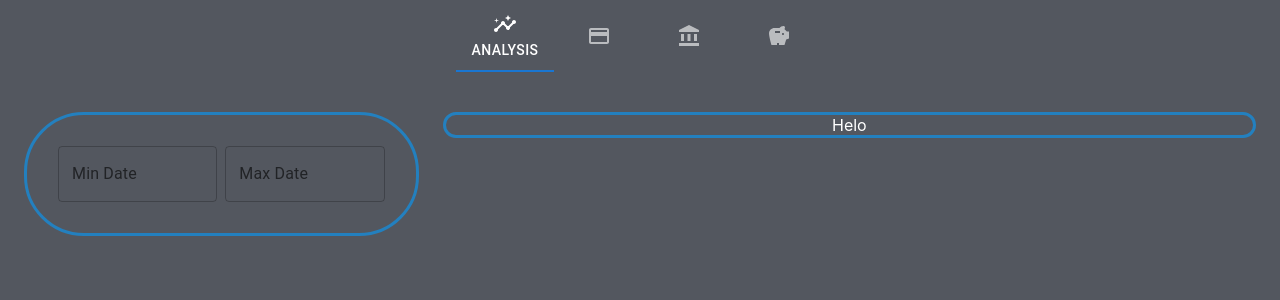
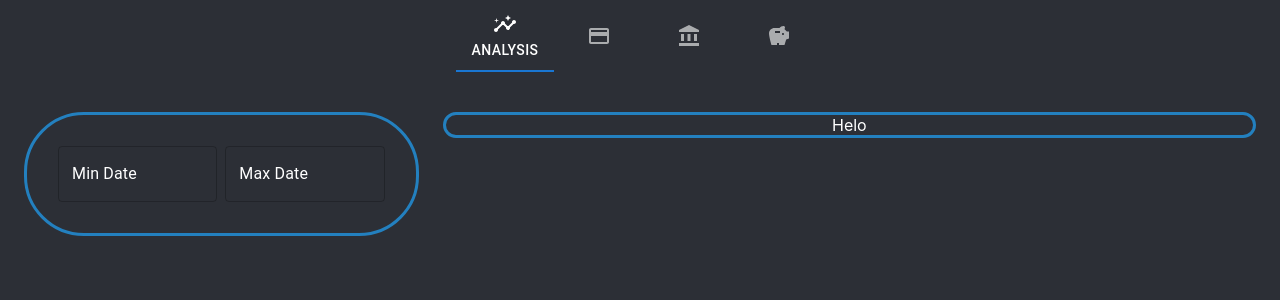
Before and after one commit to patrickjwenzel/FinanceHelper, a React (Create React App) app in the folder client/: page / in a window 1280 px wide. Shown: the top 300 px of the page. Built offline with nearby package versions, Linux system fonts and the light colour scheme.

Commit message:
Styling MUI date pickers

```diff
--- a/client/src/App.css
+++ b/client/src/App.css
@@ -1,4 +1,24 @@
 .App-header {
-  background-color: #53575F;
+  background-color: #2c2f36;
   min-height: 100vh;
 }
+
+.MuiInputBase-root.MuiOutlinedInput-root.MuiInputBase-colorPrimary.MuiInputBase-formControl.MuiInputBase-adornedEnd.css-o9k5xi-MuiInputBase-root-MuiOutlinedInput-root {
+  color: white !important;
+}
+
+.MuiFormLabel-root.MuiInputLabel-root.MuiInputLabel-formControl.MuiInputLabel-animated.MuiInputLabel-shrink.MuiInputLabel-sizeMedium.MuiInputLabel-outlined.MuiFormLabel-colorPrimary.MuiFormLabel-filled.MuiInputLabel-root.MuiInputLabel-formControl.MuiInputLabel-animated.MuiInputLabel-shrink.MuiInputLabel-sizeMedium.MuiInputLabel-outlined.css-1jy569b-MuiFormLabel-root-MuiInputLabel-root {
+  color: white !important;
+}
+
+.MuiFormLabel-root.MuiInputLabel-root.MuiInputLabel-formControl.MuiInputLabel-animated.MuiInputLabel-sizeMedium.MuiInputLabel-outlined.MuiFormLabel-colorPrimary.MuiInputLabel-root.MuiInputLabel-formControl.MuiInputLabel-animated.MuiInputLabel-sizeMedium.MuiInputLabel-outlined.css-14s5rfu-MuiFormLabel-root-MuiInputLabel-root {
+  color: white !important;
+}
+
+.MuiButtonBase-root.MuiIconButton-root.MuiIconButton-edgeEnd.MuiIconButton-sizeMedium.css-1yq5fb3-MuiButtonBase-root-MuiIconButton-root {
+  color: white !important;
+}
+
+.MuiOutlinedInput-notchedOutline.css-1d3z3hw-MuiOutlinedInput-notchedOutline {
+  border-color: white !important;
+}
```
